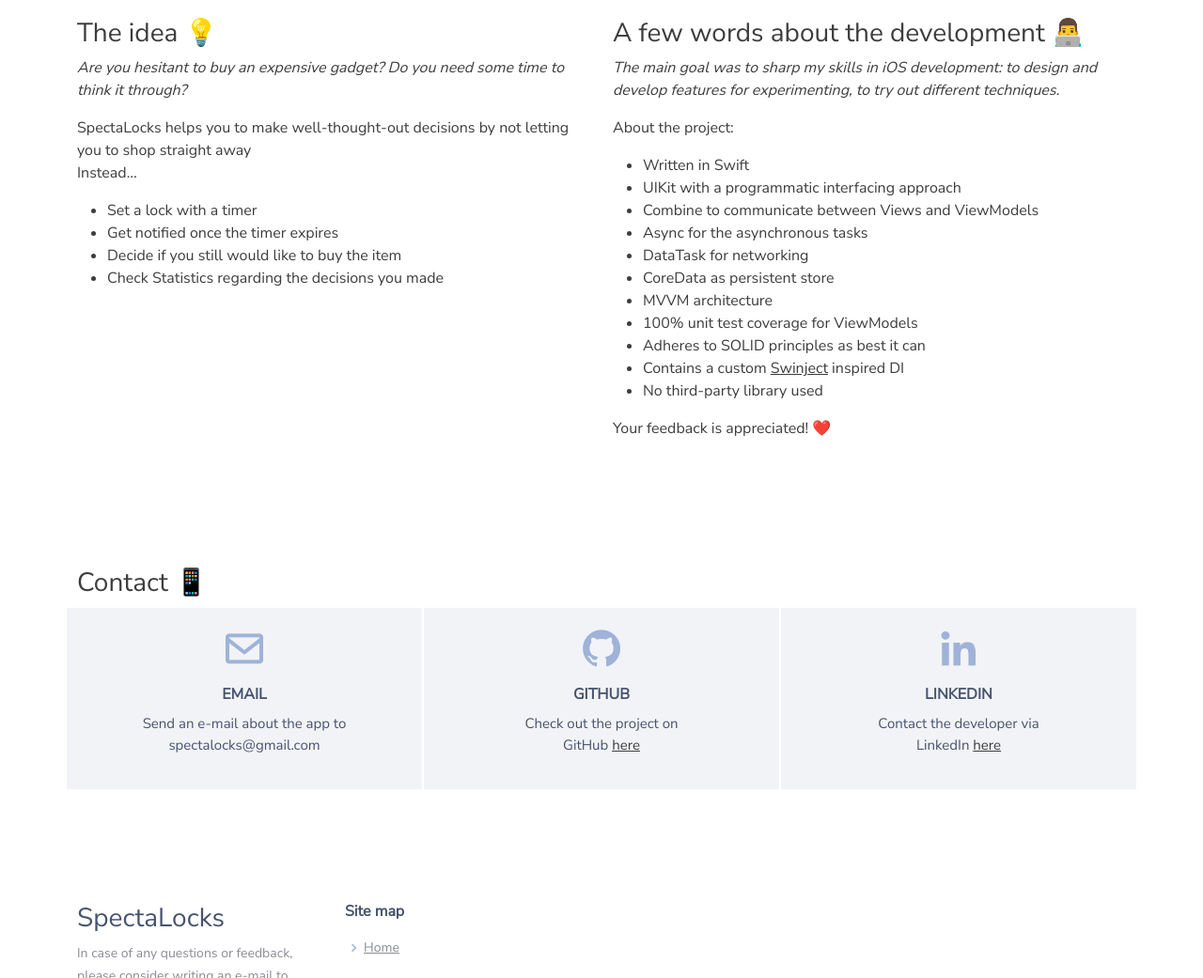
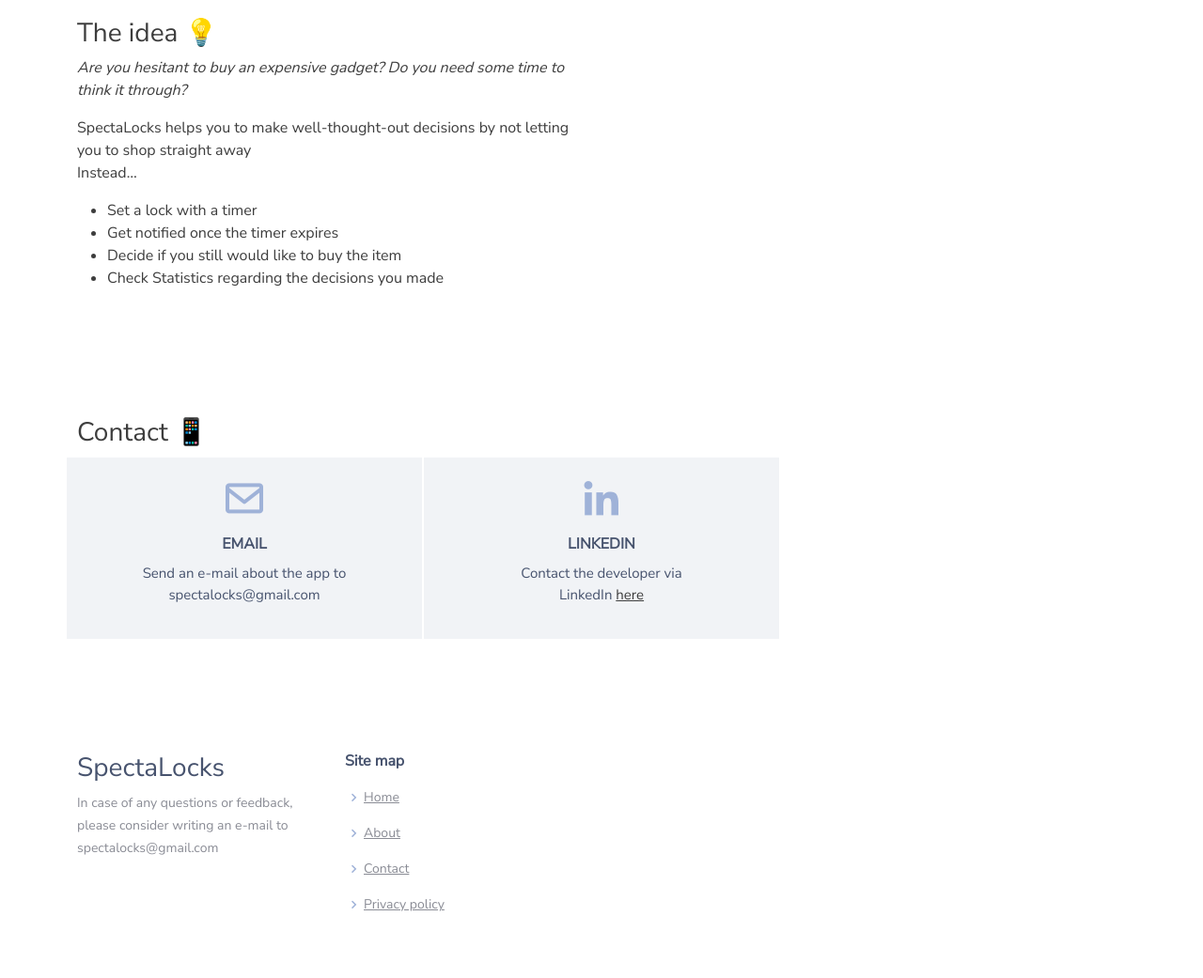
Before and after one commit to szilardcodes/szilardcodes.github.io, a plain HTML site: page spectalocks/index.html in a window 1280 px wide. Shown: the part 1020-2061 px from the top of the page at 94% size. Drawn offline with Linux system fonts and the light colour scheme.

Commit message:
Update SpectaLocks site

```diff
--- a/spectalocks/index.html
+++ b/spectalocks/index.html
@@ -52,10 +52,8 @@
           data-aos="fade-up">
           <div>
             <h1>Welcome to SpectaLocks</h1>
-            <h2>An open source iOS application that aims to reduce your impulse purchases </h2>
-            <a href="#features" class="download-btn">
-              <i class="bx bx-cube-alt"></i>More
-            </a>
+            <h2>An iOS application that aims to reduce your impulse purchases </h2>
+            <a href="https://apps.apple.com/hu/app/spectalocks/id1637320887" class="download-btn"><i class="bx bxl-apple"></i>App Store</a>
           </div>
         </div>
         <div class="col-lg-6 d-lg-flex flex-lg-column align-items-stretch order-1 order-lg-2 hero-img"
@@ -89,31 +87,6 @@
           </ul>
           </p>
         </div>
-
-        <div class="col-12 col-md-6">
-          <h3>A few words about the development 👨‍💻</h3>
-          <p class="fst-italic">
-            The main goal was to sharp my skills in iOS development: to design and develop features for
-            experimenting, to try out different techniques.
-          </p>
-          <p>
-            About the project:
-          </p>
-          <ul>
-            <li>Written in Swift</li>
-            <li>UIKit with a programmatic interfacing approach</li>
-            <li>Combine to communicate between Views and ViewModels</li>
-            <li>Async for the asynchronous tasks</li>
-            <li>DataTask for networking</li>
-            <li>CoreData as persistent store</li>
-            <li>MVVM architecture</li>
-            <li>100% unit test coverage for ViewModels</li>
-            <li>Adheres to SOLID principles as best it can</li>
-            <li>Contains a custom <a href="https://github.com/Swinject/Swinject">Swinject</a> inspired DI</li>
-            <li>No third-party library used</li>
-          </ul>
-          <p>Your feedback is appreciated! ❤️</p>
-        </div>
       </div>
 
       </div>
@@ -132,12 +105,6 @@
                 <h4>Email</h4>
                 <p>Send an e-mail about the app to spectalocks@gmail.com </p>
 
-              </div>
-              <div class="col-lg-4 info">
-                <i class="bx bxl-github"></i>
-                <h4>GitHub</h4>
-                <p>Check out the project on <br> GitHub <a href="https://github.com/szilardcodes/SpectaLocks">here</a>
-                </p>
               </div>
               <div class="col-lg-4 info">
                 <i class="bx bxl-linkedin"></i>
```
